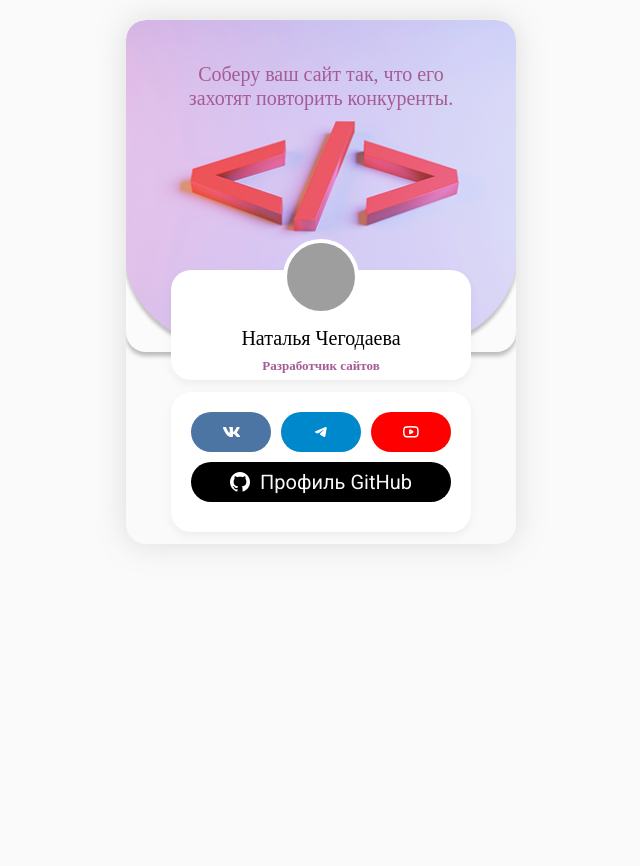
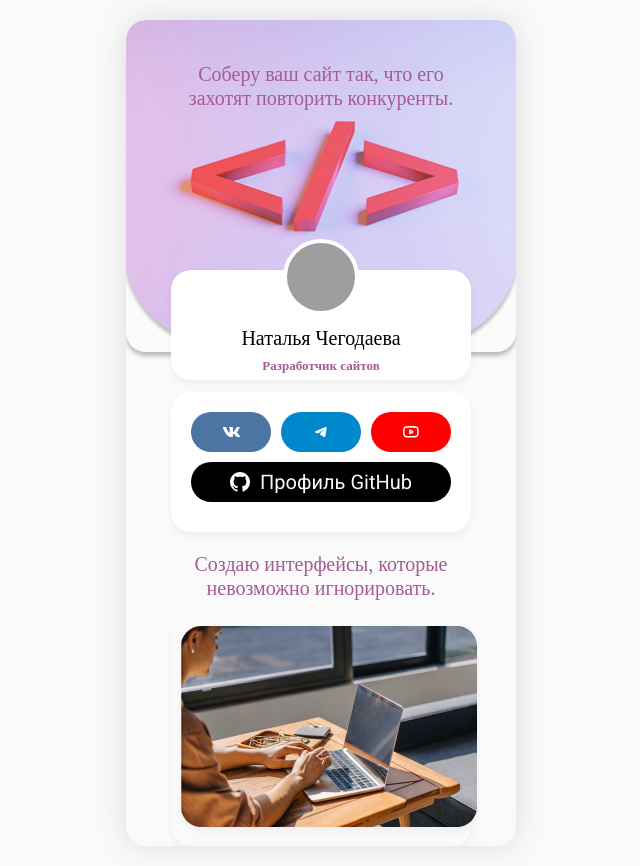
Before and after one commit to natastron/taplink, a plain HTML site: page index.html in a window 1280 px wide. Shown: the whole page, without its empty margins (319-959 px from the left). Before the commit the page ends 800 px from the top, so only its background shows below. Drawn offline with Linux system fonts and the light colour scheme; grey boxes are pictures that could not be loaded; a web font is replaced by a local one.

Commit message:
add: taplink

```diff
--- a/css/style.css
+++ b/css/style.css
@@ -123,3 +123,18 @@
 .button.git{
   background: #000;
 }
+.text-center{
+color: rgba(165, 91, 148, 1);
+font-family: Lateef;
+font-style: Medium;
+font-size: 20px;
+font-weight: 500;
+line-height: 24px;
+letter-spacing: 0%;
+text-align: center;
+}
+.img-center{
+border-radius: 20px;
+box-shadow: 0px 4px 10px 0px rgba(0, 0, 0, 0.05);
+background: url(S6fERxNQy9dt5lZY5V0AVgyJ_RqYvFwwm_uljRkf4k_DP8wc3T0LyHa19GiHlxuTHTkdkALmXwME-zzTy8cfJDv2);
+}
--- a/index.html
+++ b/index.html
@@ -45,6 +45,16 @@
 </a>
      </div>
      <!-- /.card -->
+      <div class="text-center">
+        <p class "text-content">
+          Создаю интерфейсы, которые невозможно игнорировать.
+        </p>
+      </div>
+      <!-- /.text-center -->
+       <div class="img-center">
+        <img src="/img/center.png" alt="foto">
+       </div>
+       <!-- /.img-center -->
     </div>
         <!-- /.container -->
   </div>
```
Also changed, not shown: img/center.png (added).
